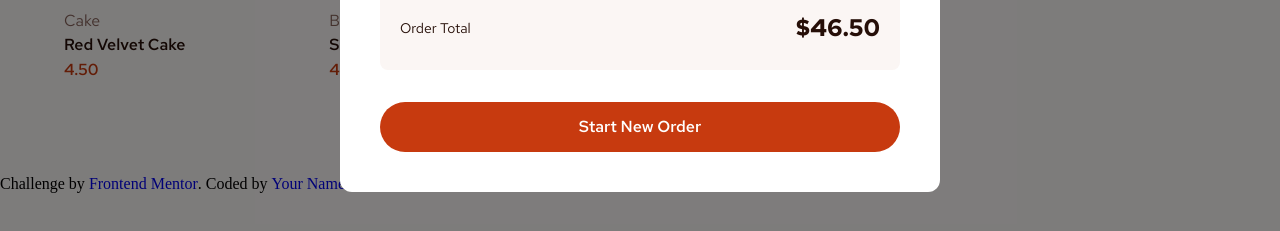
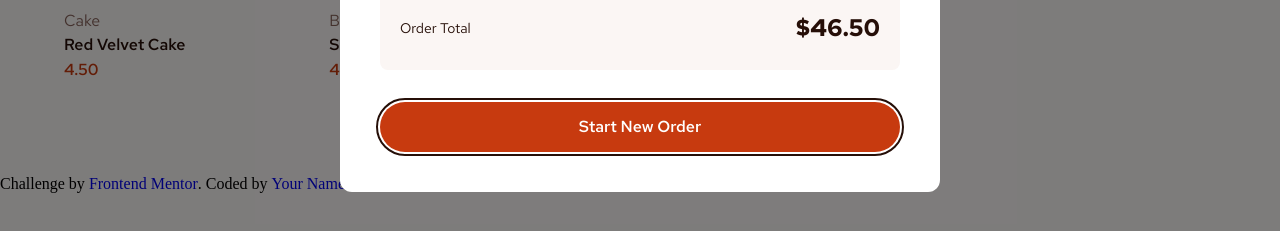
Before and after one commit to 47roms16/product-list-with-cart, a website built with Vite: page index.html in a window 1280 px wide. Both pictures are taken after a click on the button "Start New Order". Shown: the part 539-770 px from the top of the page. Built offline with nearby package versions, Linux system fonts and the light colour scheme; files whose address does not match are found by name.

Commit message:
style: add button focus indicator for better accessibility.

```diff
--- a/src/styles/style.css
+++ b/src/styles/style.css
@@ -100,15 +100,17 @@ html {
   background-color: var(--clr-rose-50);
 }
 
-body {
-  overflow-y: hidden;
-}
-
 h1 {
   font-family: "Red Hat Text Bold";
   font-size: var(--size-10);
   color: var(--text-clr-rose-900);
   margin: 0 0 var(--size-8) 0;
+}
+
+button:focus-visible,
+button:focus {
+  outline: 2px solid var(--btn-clr-rose-900);
+  outline-offset: 2px;
 }
 
 /* * MODAL * */
```
